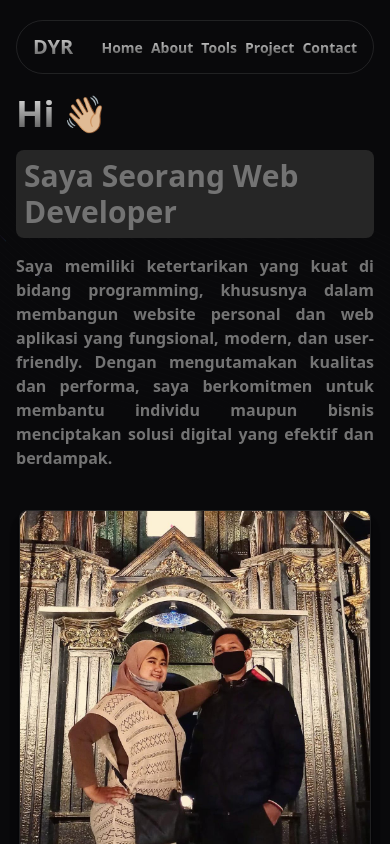
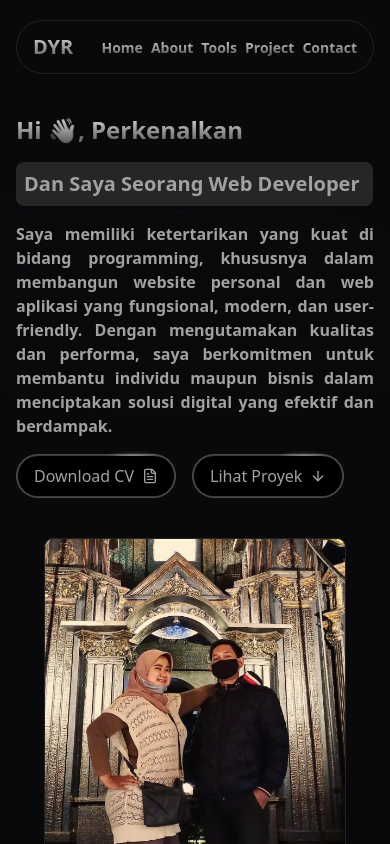
Before and after one commit to yudhisrana/my-portfolio, a Next.js app: page / in a window 390 px wide. Shown: the top 844 px of the page. Built offline with nearby package versions, Linux system fonts and the light colour scheme.

Commit message:
fix breakpoints and add button hero section

```diff
--- a/app/layout.tsx
+++ b/app/layout.tsx
@@ -15,7 +15,7 @@ const geistMono = Geist_Mono({
 });
 
 export const metadata: Metadata = {
-	title: 'dyr-portfolio',
+	title: 'Dipo Yudhis Rana',
 	description: 'Portfolio Dipo Yudhis Rana',
 };
 
--- a/app/page.tsx
+++ b/app/page.tsx
@@ -1,6 +1,8 @@
 import { BackgroundBeams } from '@/components/ui/background-beams';
 import { FlipWords } from '@/components/ui/flip-words';
-import { words } from '@/data/data';
+import { HoverBorderGradient } from '@/components/ui/hover-border-gradient';
+import { words } from '@/data';
+import { ArrowDown, FileText } from 'lucide-react';
 import Image from 'next/image';
 
 export default function Home() {
@@ -9,36 +11,53 @@ export default function Home() {
 			<BackgroundBeams />
 
 			{/* hero section */}
-			<section className="hero-section h-[40rem] max-w-5xl flex flex-col md:flex-row gap-10 md:gap-0 items-center justify-between mx-auto">
+			<section className="hero-section max-w-4xl flex flex-col py-5 md:py-10 md:flex-row gap-10 md:gap-0 items-center justify-between mx-auto">
 				{/* Left Content */}
-				<div className="space-y-4 max-w-md">
-					<div className="flex text-4xl font-bold gap-2">
-						<h1 className="text-transparent bg-clip-text bg-gradient-to-b from-neutral-200 to-neutral-600">
-							Hi
-						</h1>
-						<span>👋🏼</span>
-					</div>
+				<div className="space-y-4 max-w-sm lg:max-w-md">
+					<h1 className="text-2xl md:text-3xl font-bold text-transparent bg-clip-text bg-gradient-to-b from-neutral-200 to-neutral-600">
+						Hi 👋🏼, Perkenalkan
+					</h1>
 					<FlipWords
 						words={words}
-						className="text-3xl font-bold text-neutral-500 bg-neutral-800 rounded-md p-2"
+						className="text-xl lg:text-2xl font-bold text-neutral-400 bg-neutral-800 rounded-md p-2"
 					/>
-					<p className="text-neutral-500 text-base font-semibold text-justify">
+					<p className="text-neutral-400 text-base font-semibold text-justify">
 						Saya memiliki ketertarikan yang kuat di bidang programming,
 						khususnya dalam membangun website personal dan web aplikasi yang
 						fungsional, modern, dan user-friendly. Dengan mengutamakan kualitas
 						dan performa, saya berkomitmen untuk membantu individu maupun bisnis
-						menciptakan solusi digital yang efektif dan berdampak.
+						dalam menciptakan solusi digital yang efektif dan berdampak.
 					</p>
+					<div className="flex text-center gap-4">
+						<HoverBorderGradient
+							containerClassName="rounded-full"
+							as="button"
+							className="dark:bg-black bg-white text-black dark:text-white flex items-center space-x-2"
+						>
+							<span className="text-neutral-400">Download CV</span>
+							<FileText className="h-4 w-4 text-neutral-400" />
+						</HoverBorderGradient>
+
+						<HoverBorderGradient
+							containerClassName="rounded-full"
+							as="button"
+							className="dark:bg-black bg-white text-black dark:text-white flex items-center space-x-2"
+						>
+							<span className="text-neutral-400">Lihat Proyek</span>
+							<ArrowDown className="h-4 w-4 text-neutral-400" />
+						</HoverBorderGradient>
+					</div>
 				</div>
 
 				{/* Right Content */}
-				<div className="border rounded-md shadow-lg w-fit">
+				<div className="border rounded-md w-fit">
 					<Image
 						src="/assets/hero.jpeg"
 						alt="Foto Hero"
 						width={350}
 						height={350}
-						className="rounded-md shadow-lg"
+						sizes="(max-width: 768px) 300px, 350px"
+						className="rounded-md w-[300px] lg:w-[350px] h-auto"
 					/>
 				</div>
 			</section>
--- a/components/Navbar.tsx
+++ b/components/Navbar.tsx
@@ -1,6 +1,6 @@
 'use client';
 
-import { menuNavbar } from '@/data/data';
+import { menuNavbar } from '@/data';
 import Link from 'next/link';
 import { useEffect, useState } from 'react';
 
--- /dev/null
+++ b/components/ui/hover-border-gradient.tsx
@@ -0,0 +1,99 @@
+"use client";
+import React, { useState, useEffect, useRef } from "react";
+
+import { motion } from "motion/react";
+import { cn } from "@/lib/utils";
+
+type Direction = "TOP" | "LEFT" | "BOTTOM" | "RIGHT";
+
+export function HoverBorderGradient({
+  children,
+  containerClassName,
+  className,
+  as: Tag = "button",
+  duration = 1,
+  clockwise = true,
+  ...props
+}: React.PropsWithChildren<
+  {
+    as?: React.ElementType;
+    containerClassName?: string;
+    className?: string;
+    duration?: number;
+    clockwise?: boolean;
+  } & React.HTMLAttributes<HTMLElement>
+>) {
+  const [hovered, setHovered] = useState<boolean>(false);
+  const [direction, setDirection] = useState<Direction>("TOP");
+
+  const rotateDirection = (currentDirection: Direction): Direction => {
+    const directions: Direction[] = ["TOP", "LEFT", "BOTTOM", "RIGHT"];
+    const currentIndex = directions.indexOf(currentDirection);
+    const nextIndex = clockwise
+      ? (currentIndex - 1 + directions.length) % directions.length
+      : (currentIndex + 1) % directions.length;
+    return directions[nextIndex];
+  };
+
+  const movingMap: Record<Direction, string> = {
+    TOP: "radial-gradient(20.7% 50% at 50% 0%, hsl(0, 0%, 100%) 0%, rgba(255, 255, 255, 0) 100%)",
+    LEFT: "radial-gradient(16.6% 43.1% at 0% 50%, hsl(0, 0%, 100%) 0%, rgba(255, 255, 255, 0) 100%)",
+    BOTTOM:
+      "radial-gradient(20.7% 50% at 50% 100%, hsl(0, 0%, 100%) 0%, rgba(255, 255, 255, 0) 100%)",
+    RIGHT:
+      "radial-gradient(16.2% 41.199999999999996% at 100% 50%, hsl(0, 0%, 100%) 0%, rgba(255, 255, 255, 0) 100%)",
+  };
+
+  const highlight =
+    "radial-gradient(75% 181.15942028985506% at 50% 50%, #3275F8 0%, rgba(255, 255, 255, 0) 100%)";
+
+  useEffect(() => {
+    if (!hovered) {
+      const interval = setInterval(() => {
+        setDirection((prevState) => rotateDirection(prevState));
+      }, duration * 1000);
+      return () => clearInterval(interval);
+    }
+  }, [hovered]);
+  return (
+    <Tag
+      onMouseEnter={(event: React.MouseEvent<HTMLDivElement>) => {
+        setHovered(true);
+      }}
+      onMouseLeave={() => setHovered(false)}
+      className={cn(
+        "relative flex rounded-full border  content-center bg-black/20 hover:bg-black/10 transition duration-500 dark:bg-white/20 items-center flex-col flex-nowrap gap-10 h-min justify-center overflow-visible p-px decoration-clone w-fit",
+        containerClassName
+      )}
+      {...props}
+    >
+      <div
+        className={cn(
+          "w-auto text-white z-10 bg-black px-4 py-2 rounded-[inherit]",
+          className
+        )}
+      >
+        {children}
+      </div>
+      <motion.div
+        className={cn(
+          "flex-none inset-0 overflow-hidden absolute z-0 rounded-[inherit]"
+        )}
+        style={{
+          filter: "blur(2px)",
+          position: "absolute",
+          width: "100%",
+          height: "100%",
+        }}
+        initial={{ background: movingMap[direction] }}
+        animate={{
+          background: hovered
+            ? [movingMap[direction], highlight]
+            : movingMap[direction],
+        }}
+        transition={{ ease: "linear", duration: duration ?? 1 }}
+      />
+      <div className="bg-black absolute z-1 flex-none inset-[2px] rounded-[100px]" />
+    </Tag>
+  );
+}
--- a/data/data.ts
+++ b/data.ts
@@ -26,4 +26,7 @@ export const menuNavbar = [
 	},
 ];
 
-export const words = ['Saya Dipo Yudhis Rana', 'Saya Seorang Web Developer'];
+export const words = [
+	'Nama Saya Dipo Yudhis Rana',
+	'Dan Saya Seorang Web Developer',
+];
--- a/package.json
+++ b/package.json
@@ -12,7 +12,7 @@
     "class-variance-authority": "^0.7.1",
     "clsx": "^2.1.1",
     "lucide-react": "^0.507.0",
-    "motion": "^12.10.0",
+    "motion": "^12.10.1",
     "next": "15.3.2",
     "next-themes": "^0.4.6",
     "react": "^19.0.0",
```
Also changed, not shown: 1 other file (tests, documents, lock files or other folders).
